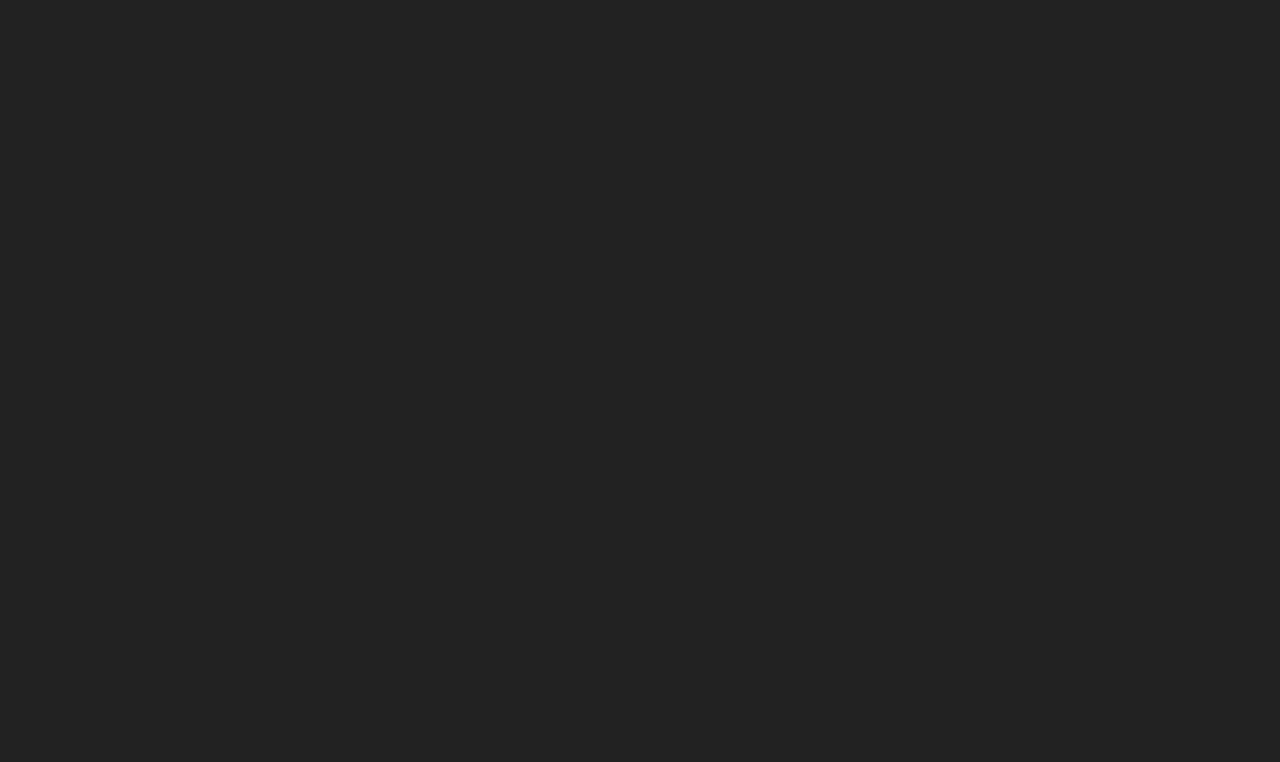
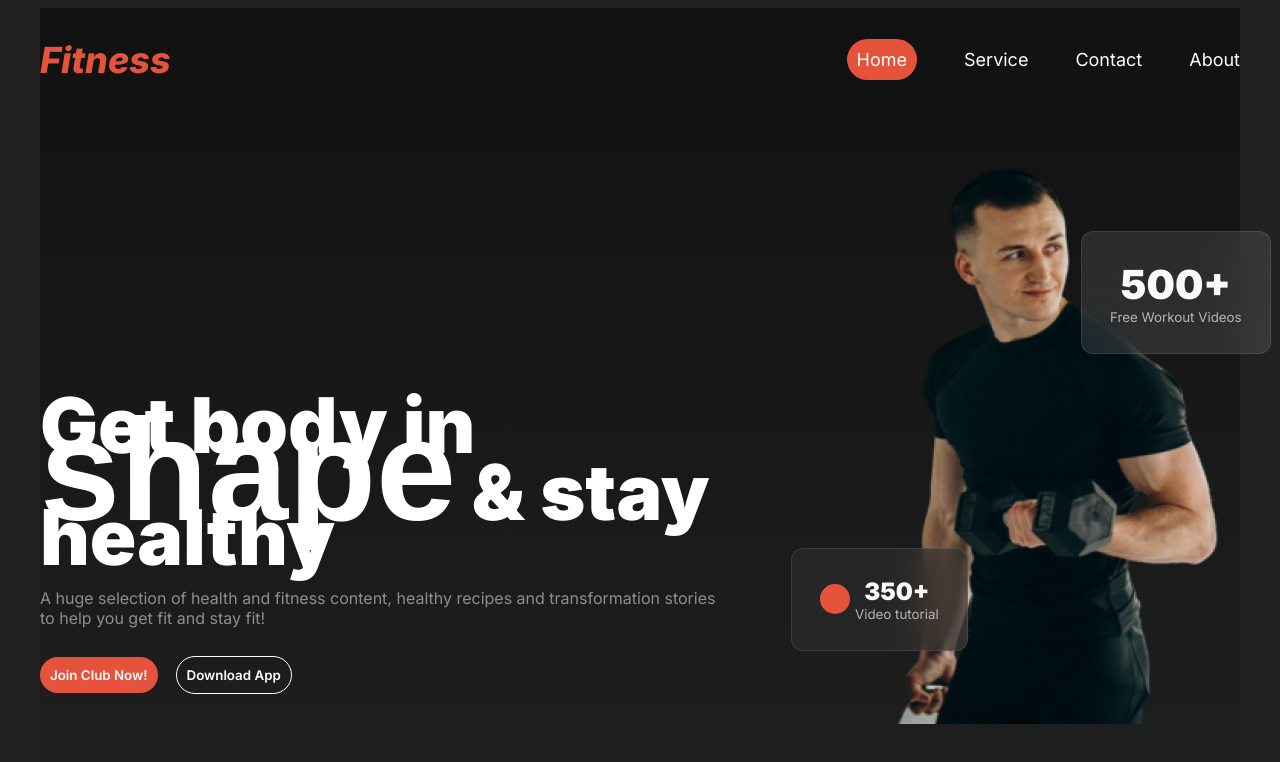
Before and after one commit to md-irfankhan/assignment-2, a plain HTML site: page index.html in a window 1280 px wide. Drawn offline with Linux system fonts and the light colour scheme; a web font is replaced by a local one.

Commit message:
Header Section Added

```diff
--- a/index.html
+++ b/index.html
@@ -5,8 +5,59 @@
     <meta name="viewport" content="width=device-width, initial-scale=1.0">
     <title>Document</title>
     <link rel="stylesheet" href="./styles/style.css">
+    <script src="https://kit.fontawesome.com/f8ddf74ce1.js" crossorigin="anonymous"></script>
 </head>
 <body>
+    <header class="header">
+        <nav class="nav flex">
+            <div class="nav-texts">
+                <h2 class="nav-title inter-800">Fitness</h2>
+            </div>
+            <div class="nav-links">
+                <ul class="links flex">
+                    <li class="link"><a href="" class="link-text inter-400 btn">Home</a></li>
+                    <li class="link"><a href="" class="link-text inter-400">Service</a></li>
+                    <li class="link"><a href="" class="link-text inter-400">Contact</a></li>
+                    <li class="link"><a href="" class="link-text inter-400">About</a></li>
+                </ul>
+            </div>
 
+            <div class="nav-icon">
+                <i class="fa-solid fa-bars"></i>
+            </div>
+        </nav>
+        <div class="banner flex">
+            <div class="banner-texts">
+                <h1 class="banner-title inter-900">
+                    Get body in <span class="miamis">shape</span> & stay healthy
+                </h1>
+                <p class="banner-subtitle inter-400">
+                    A huge selection of health and fitness content, healthy recipes and transformation stories to help you get fit and stay fit!
+                </p>
+
+                <div class="banner-btn">
+                    <button class="btn inter-600"> Join Club Now!</button>
+                    <button class="btn-2 inter-600">Download App</button>
+                </div>
+
+            </div>
+            <div class="banner-imgs">
+                <img src="./images/Images 2.png" alt="" class="banner-img">
+                <button class="flex s-btn-1">
+                    <div class="elips"></div>
+                    <div class="s-btn1-text">
+                        <h4 class="s-btn1-title inter-900">350+</h4>
+                        <p class="s-btn1-subtitle inter-400">Video tutorial</p>
+                    </div>
+                </button>
+                <button class="s-btn-2">
+                    <h4 class="s-btn2-title inter-900">500+</h4>
+                    <p class="s-btn2-subtitle inter-400">Free Workout Videos</p>
+
+                </button>
+
+            </div>
+        </div>
+    </header>
 </body>
 </html>
--- a/styles/style.css
+++ b/styles/style.css
@@ -1,6 +1,7 @@
 @import url('https://fonts.googleapis.com/css2?family=Azeret+Mono:ital,wght@0,100..900;1,100..900&family=Inter:ital,opsz,wght@0,14..32,100..900;1,14..32,100..900&family=Merriweather:ital,opsz,wght@0,18..144,300..900;1,18..144,300..900&family=Open+Sans:ital,wght@0,300..800;1,300..800&family=Poppins:ital,wght@0,100;0,200;0,300;0,400;0,500;0,600;0,700;0,800;0,900;1,100;1,200;1,300;1,400;1,500;1,600;1,700;1,800;1,900&family=Work+Sans:ital,wght@0,100..900;1,100..900&display=swap');
 
 @import url('https://fonts.cdnfonts.com/css/miama');
+/* font-family: 'Miama', sans-serif; */
 
 .inter-400 {
   font-family: "Inter", sans-serif;
@@ -38,9 +39,162 @@
   font-weight: 900;
   font-style: normal;
 }
-
-
+/* ************************************************************************** */
+.flex{
+    display: flex;
+}
 body{
     background: rgb(34, 34, 34);
     color: white;
 }
+.nav-icon{
+  display: none;
+  color: aliceblue;
+}
+.header{
+  max-width: 1200px;
+  margin: 0 auto;
+ background: linear-gradient(180.00deg, rgb(17, 17, 17),rgba(119, 119, 119, 0) 100%);
+}
+.nav{
+  align-items: center;
+  justify-content: space-between;
+}
+.nav-title{
+  font-style:italic ;
+  font-size: 2.25rem;
+  color: rgb(230, 83, 60);
+}
+.links{
+  list-style: none;
+  gap: 47px;
+}
+.link-text{
+  color: rgb(255, 255, 255);
+  font-size: 1.125rem;
+  text-decoration: none;
+}
+.btn{
+  color: rgb(255, 255, 255);
+  background-color:rgb(230, 83, 60) ;
+  border-radius: 46px;
+  border: none;
+  padding: 10px;
+
+}
+.btn-2{
+   border-radius: 46px;
+  border: 1px solid rgb(255, 255, 255);
+  background: none;
+  padding: 10px;
+  color:rgb(255, 255, 255) ;
+  margin-left: 14px;
+}
+
+.banner{
+  align-items: center;
+  gap: 167px;
+  margin-top: 32px;
+}
+.banner-title{
+  font-size: 4.8rem;
+  margin: 0;
+  line-height: 45px;
+}
+.miamis{
+  font-family: 'Miama', sans-serif;
+  font-size: 9rem;
+}
+.banner-subtitle{
+  color: rgba(255, 255, 255, 0.5);
+  font-size: 1rem;
+  margin: 28px 0;
+}
+
+.elips{
+  background-color:rgb(230, 83, 60) ;
+  border-radius: 50%;
+  height: 30px;
+  width: 30px;
+}
+.s-btn-1{
+  align-items: center;
+  padding: 28px;
+  gap: 5px;
+  color: rgb(250, 250, 249);
+  border: 1px solid rgba(255, 255, 255, 0.1);
+  background: rgba(48, 48, 48, 0.54);
+  border-radius: 12px;
+  backdrop-filter: blur(20px);
+  position:relative;
+  top: -180px;
+  right: 100px;
+}
+.s-btn1-title{
+  margin: 0;
+  font-size: 1.5rem;
+}
+.s-btn1-subtitle{
+  margin: 0;
+  color: rgba(255, 255, 255, 0.65);
+
+}
+.s-btn2-subtitle{
+  margin: 0;
+  color: rgba(255, 255, 255, 0.65);
+
+}
+
+.s-btn2-title{
+  margin: 0;
+  font-size: 2.5rem;
+  color: rgb(250, 250, 249);
+}
+
+.s-btn-2{
+
+  padding: 28px;
+
+
+  border: 1px solid rgba(255, 255, 255, 0.1);
+  background: rgba(255, 255, 255, 0.1);
+  border-radius: 12px;
+  backdrop-filter: blur(20px);
+  position: relative;
+  bottom: 600px;
+  left: 190px;
+
+}
+
+@media screen and (max-width:576px) {
+  .banner{
+    flex-direction: column;
+  }
+  .nav-links{
+    display: none;
+  }
+  .nav-icon{
+    display: block;
+    color: azure;
+    height: 24px;
+    width: 24px;
+  }
+  .banner-title{
+  font-size: 4.8rem;
+  margin: 0;
+  line-height: 70px;
+}
+.banner-img{
+  max-width: 353px;
+  margin: 0 auto;
+}
+.s-btn-1{
+  left: 10px;
+  bottom: 40px;
+}
+.s-btn-2{
+  bottom: 450px;
+  left: 130px;
+}
+
+}
```
Also changed, not shown: images/bars-solid.svg (added).
